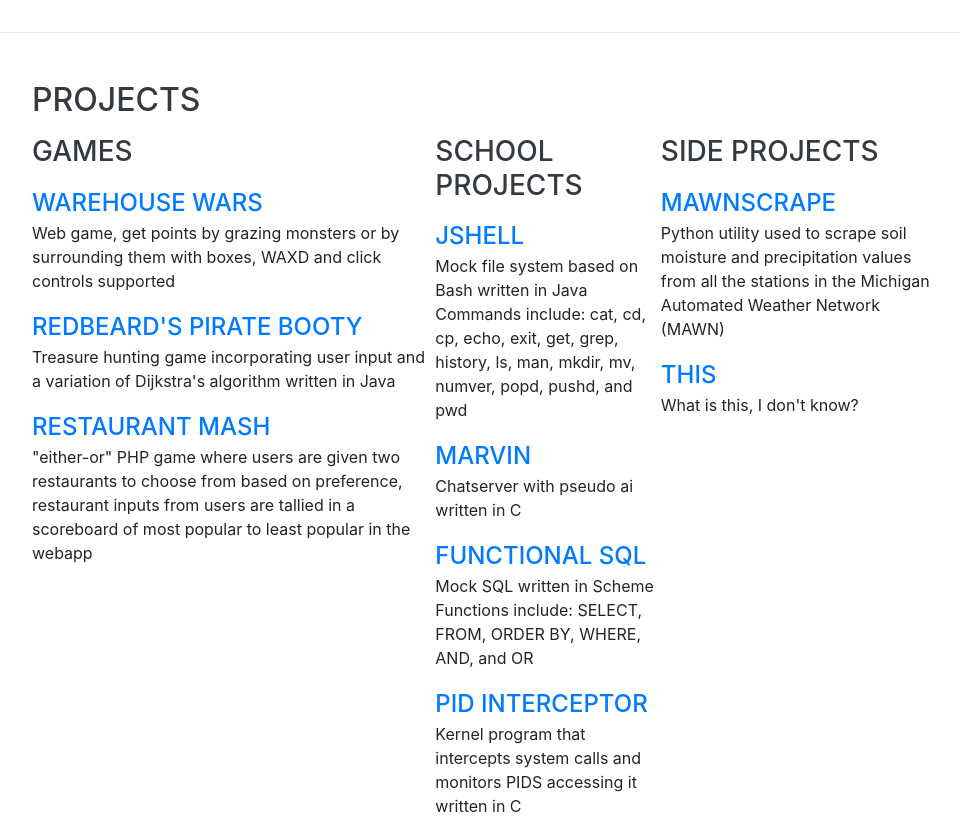
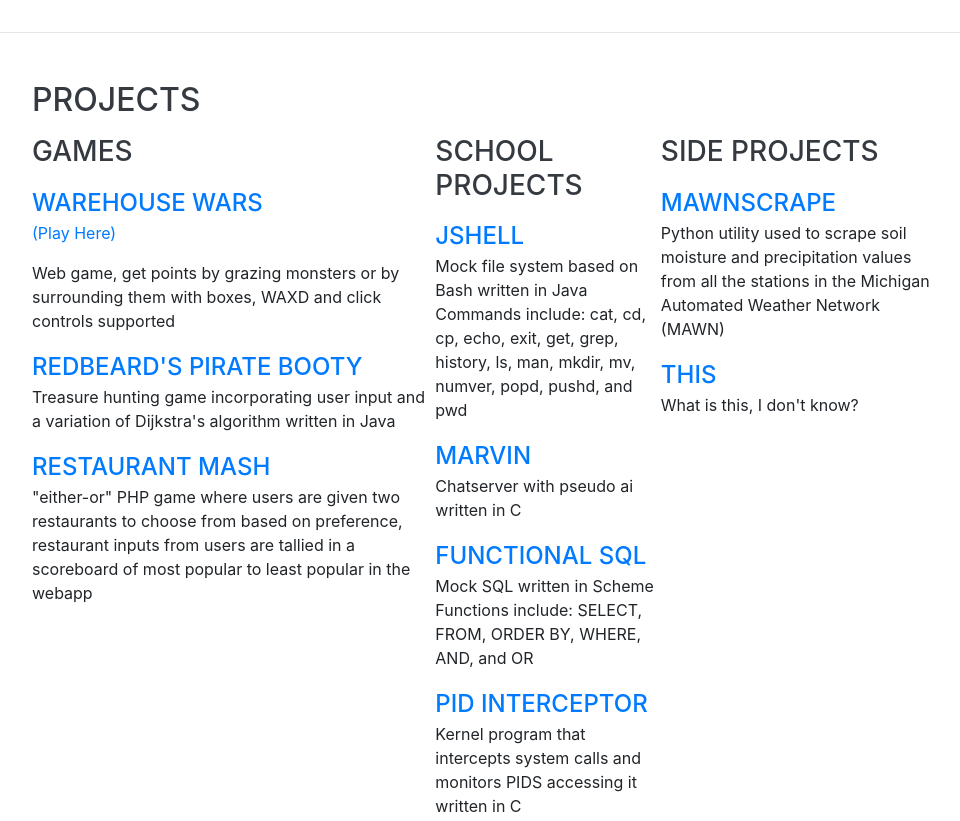
Before and after one commit to jmflee/website, a React app: page static-content/index.html in a window 1280 px wide. Shown: the part 3700-4521 px from the top of the page, without its empty margins (288-1248 px from the left). Built offline with nearby package versions, Linux system fonts and the light colour scheme; a script that the page names is missing; a web font is replaced by a local one.

Commit message:
messed with the html a lil

```diff
--- a/static-content/index.html
+++ b/static-content/index.html
@@ -250,15 +250,14 @@
             <h3 class="mb-3">Games</h3>
 
             <div class="subheading mb-0">
-              <a href="./ww.html">Warehouse Wars</a>
+              <a href="https://github.com/jmflee/csc309-assignments/tree/master/a3/ww">Warehouse Wars</a>
             </div>
-            <p>Web game, get points by grazing monsters or by surrounding them with boxes, WAXD and click controls supported</p>
-
+            <p><a href="./ww.html">(Play Here) </a></p>
+            <p></p>Web game, get points by grazing monsters or by surrounding them with boxes, WAXD and click controls supported</p>
             <div class="subheading mb-0">
               <a href="https://github.com/jmflee/csc301-assignments/tree/master/a4">Redbeard's Pirate Booty</a>
             </div>
             <p>Treasure hunting game incorporating user input and a variation of Dijkstra's algorithm written in Java</p>
-
             <div class="subheading mb-0">
               <a href="https://github.com/jmflee/csc309-assignments/tree/master/a1/restaurantMash">Restaurant Mash</a>
             </div>
```
